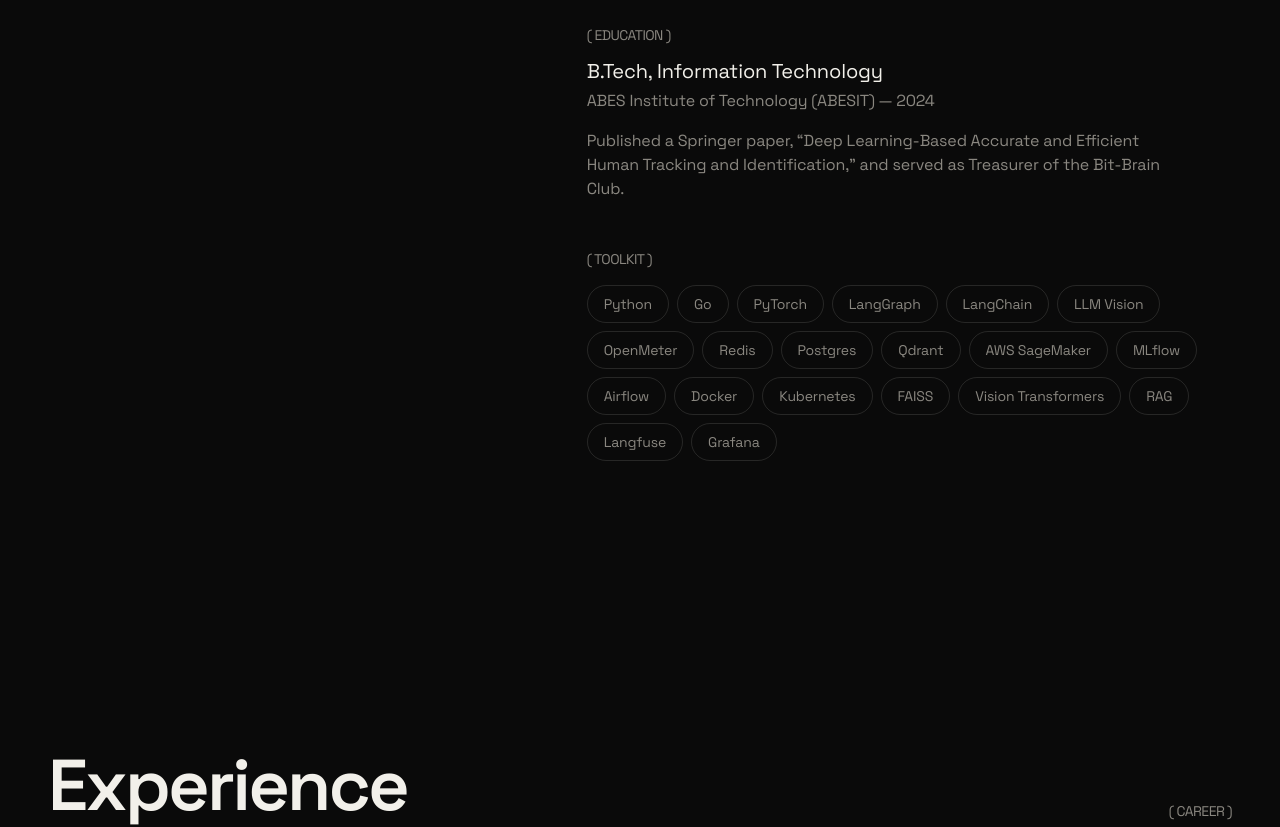
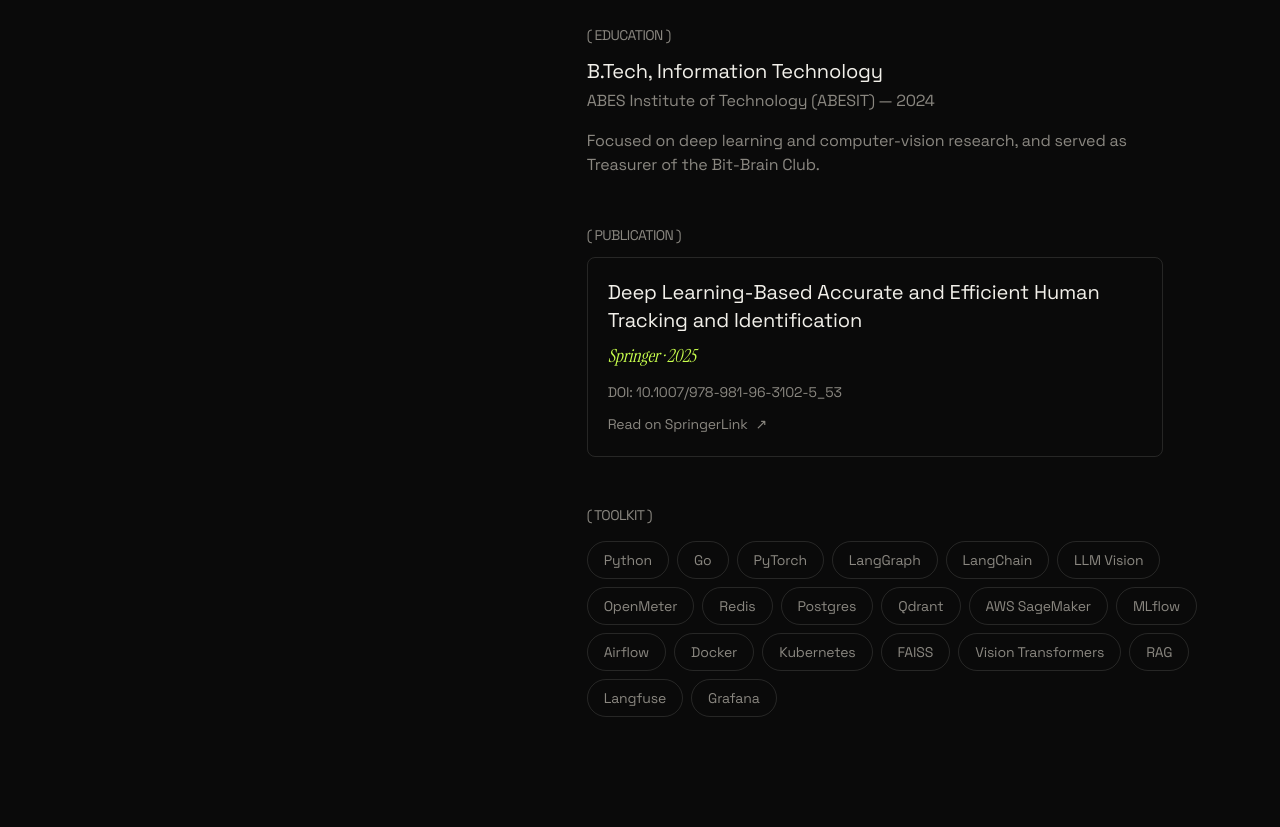
Before and after one commit to aviralsharmaa/Aviral-web, a Next.js app: page / in a window 1280 px wide. Shown: the part 3520-4347 px from the top of the page. Built offline with nearby package versions, Linux system fonts and the light colour scheme.

Commit message:
Add Springer publication entry; reword Contact heading
- Dedicated, linked Publication card in About (SpringerLink + DOI)
- Change Contact headline accent from "smart." to "meaningful."

Co-Authored-By: Claude Opus 4.8 <noreply@anthropic.com>

```diff
--- a/components/About.tsx
+++ b/components/About.tsx
@@ -115,10 +115,42 @@ export default function About() {
                   ABES Institute of Technology (ABESIT) — 2024
                 </p>
                 <p className="mt-4 max-w-xl text-muted">
-                  Published a Springer paper, “Deep Learning-Based Accurate and
-                  Efficient Human Tracking and Identification,” and served as
-                  Treasurer of the Bit-Brain Club.
+                  Focused on deep learning and computer-vision research, and
+                  served as Treasurer of the Bit-Brain Club.
                 </p>
+              </div>
+            </Rise>
+
+            {/* Publication */}
+            <Rise delay={0.1}>
+              <div className="mt-12">
+                <p className="mb-3 text-sm uppercase tracking-tighter text-muted">
+                  ( Publication )
+                </p>
+                <a
+                  href="https://link.springer.com/chapter/10.1007/978-981-96-3102-5_53"
+                  target="_blank"
+                  rel="noopener noreferrer"
+                  data-hover
+                  className="group block max-w-xl rounded-lg border border-line p-5 transition-colors hover:border-foreground/40"
+                >
+                  <h3 className="text-lg leading-snug text-foreground md:text-xl">
+                    Deep Learning-Based Accurate and Efficient Human Tracking
+                    and Identification
+                  </h3>
+                  <p className="mt-2 font-serif text-lg italic text-accent">
+                    Springer · 2025
+                  </p>
+                  <p className="mt-3 text-sm text-muted">
+                    DOI: 10.1007/978-981-96-3102-5_53
+                  </p>
+                  <span className="mt-3 inline-flex items-center gap-2 text-sm text-muted transition-colors group-hover:text-foreground">
+                    Read on SpringerLink
+                    <span className="transition-transform group-hover:translate-x-1">
+                      ↗
+                    </span>
+                  </span>
+                </a>
               </div>
             </Rise>
 
--- a/components/Contact.tsx
+++ b/components/Contact.tsx
@@ -43,7 +43,7 @@ export default function Contact() {
           <RevealWords text="Let's build" />
           <span className="block">
             <RevealWords text="something" delay={0.1} />{" "}
-            <span className="font-serif italic text-accent">smart.</span>
+            <span className="font-serif italic text-accent">meaningful.</span>
           </span>
         </h2>
 
```
